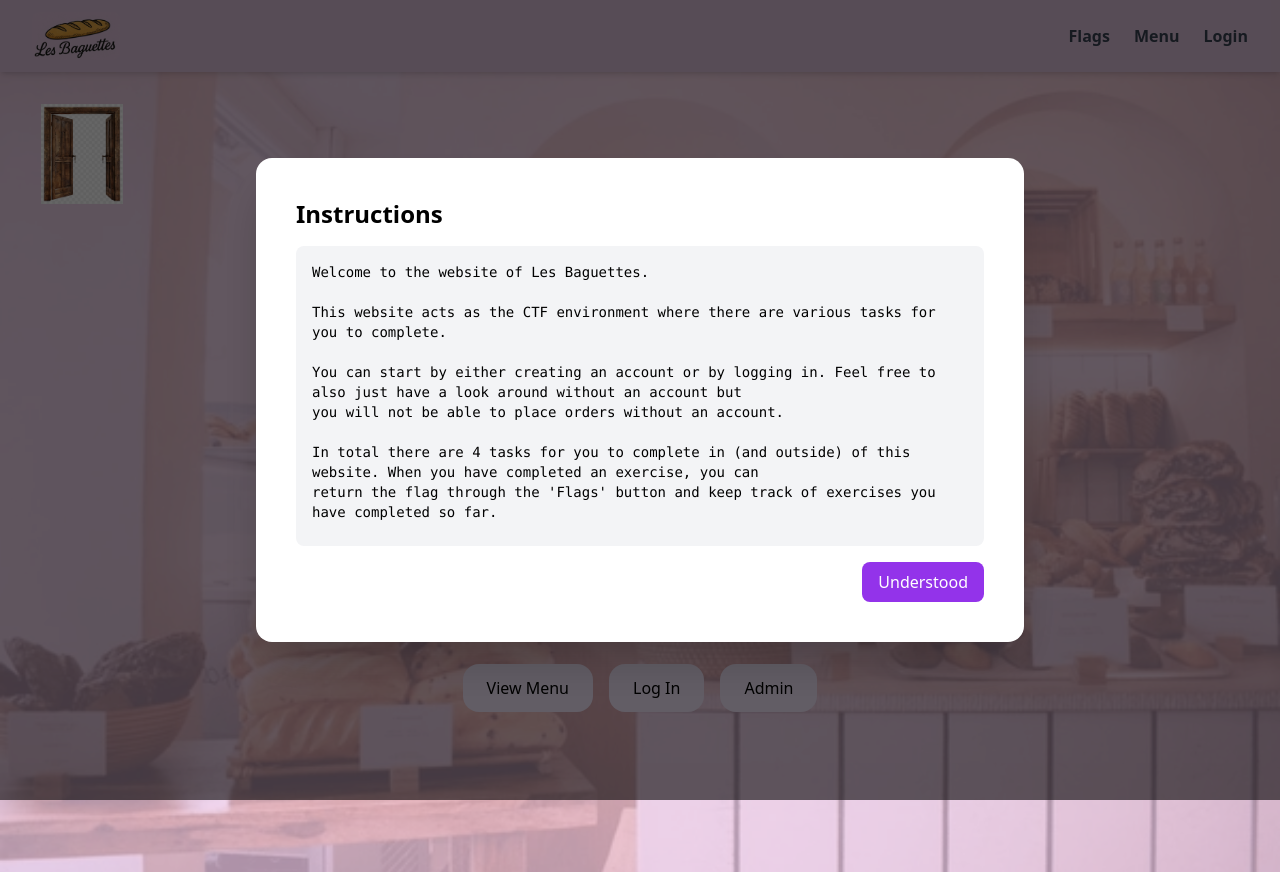
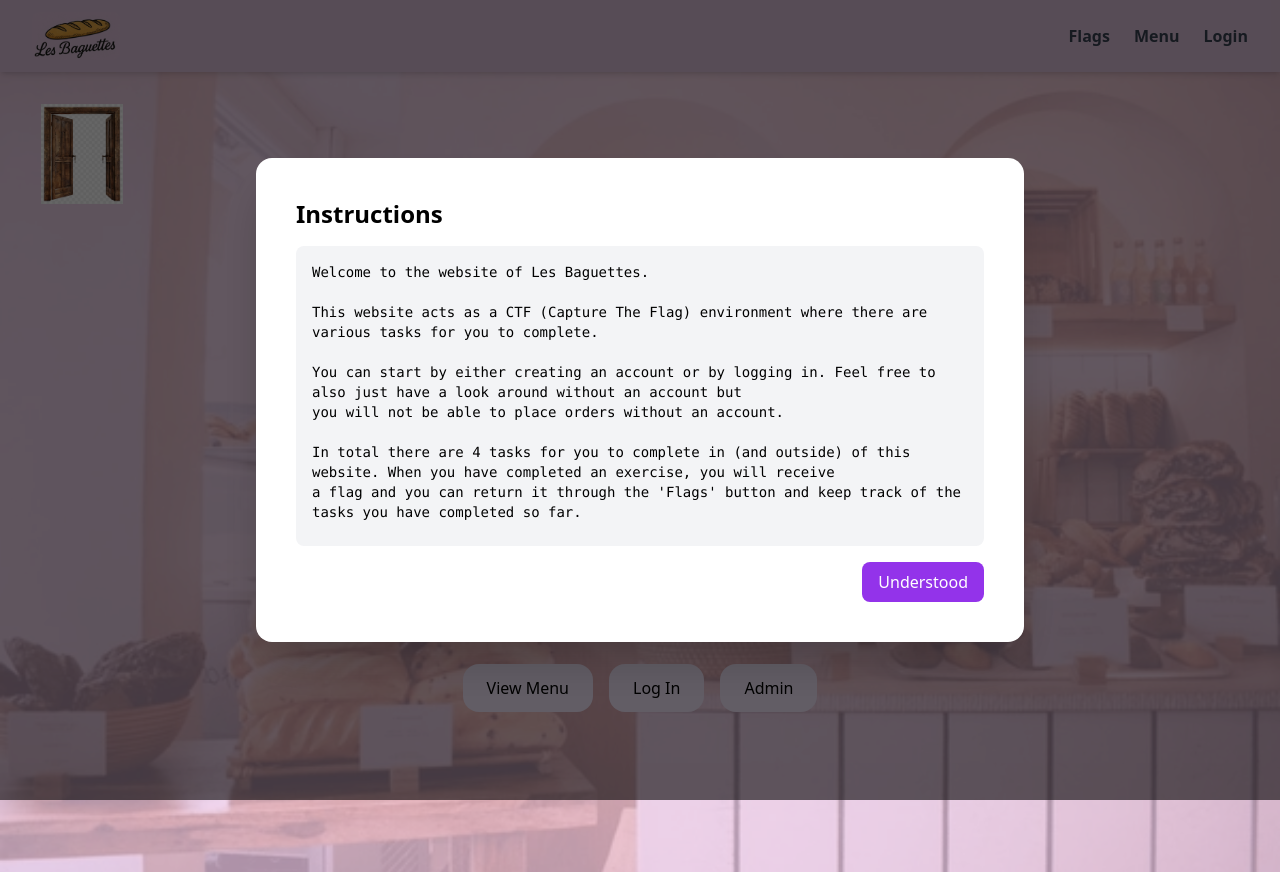
Before and after one commit to jereej/CTFEnvironment, a React (Vite) app in the folder client/: page / in a window 1280 px wide. Built offline with nearby package versions, Linux system fonts and the light colour scheme; no server answers.

Commit message:
typo fixes

```diff
--- a/client/src/Home.tsx
+++ b/client/src/Home.tsx
@@ -16,13 +16,13 @@ const Home: React.FC = () => {
   const instructions =
   `Welcome to the website of Les Baguettes.
 
-This website acts as the CTF environment where there are various tasks for you to complete.
+This website acts as a CTF (Capture The Flag) environment where there are various tasks for you to complete.
 
 You can start by either creating an account or by logging in. Feel free to also just have a look around without an account but
 you will not be able to place orders without an account.
 
-In total there are 4 tasks for you to complete in (and outside) of this website. When you have completed an exercise, you can
-return the flag through the 'Flags' button and keep track of exercises you have completed so far.
+In total there are 4 tasks for you to complete in (and outside) of this website. When you have completed an exercise, you will receive
+a flag and you can return it through the 'Flags' button and keep track of the tasks you have completed so far.
 
 To keep things interesting, you will have to find the exercises by yourself. However, to help you get started, look for a newspaper. That might have some interesting information 😉.
 
```
